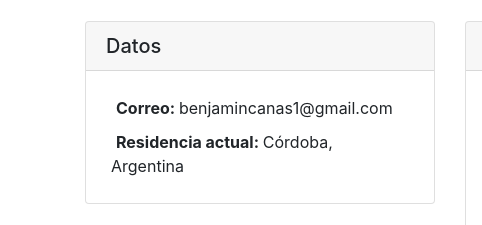
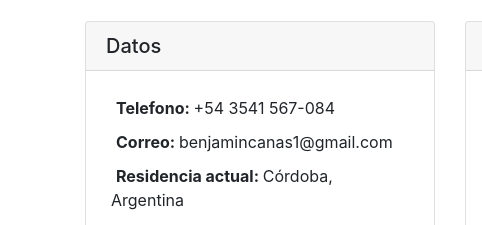
Before and after one commit to GrandThed/cv, a plain HTML site: page index.html in a window 1280 px wide. Shown: the part 131-356 px from the top of the page, 0-482 px from the left. Drawn offline with nearby package versions, Linux system fonts and the light colour scheme.

Commit message:
Update index.html

```diff
--- a/index.html
+++ b/index.html
@@ -50,6 +50,11 @@
           <div class="card">
             <h5 class="card-header">Datos</h5>
             <div class="card-body titulo">
+              <div class="entry">
+                <span class="entry"
+                  ><strong>Telefono: </strong>+54 3541 567-084</span
+                >
+              </div>
               <div class="entry">
                 <span class="entry"
                   ><strong>Correo: </strong>benjamincanas1@gmail.com</span
```
